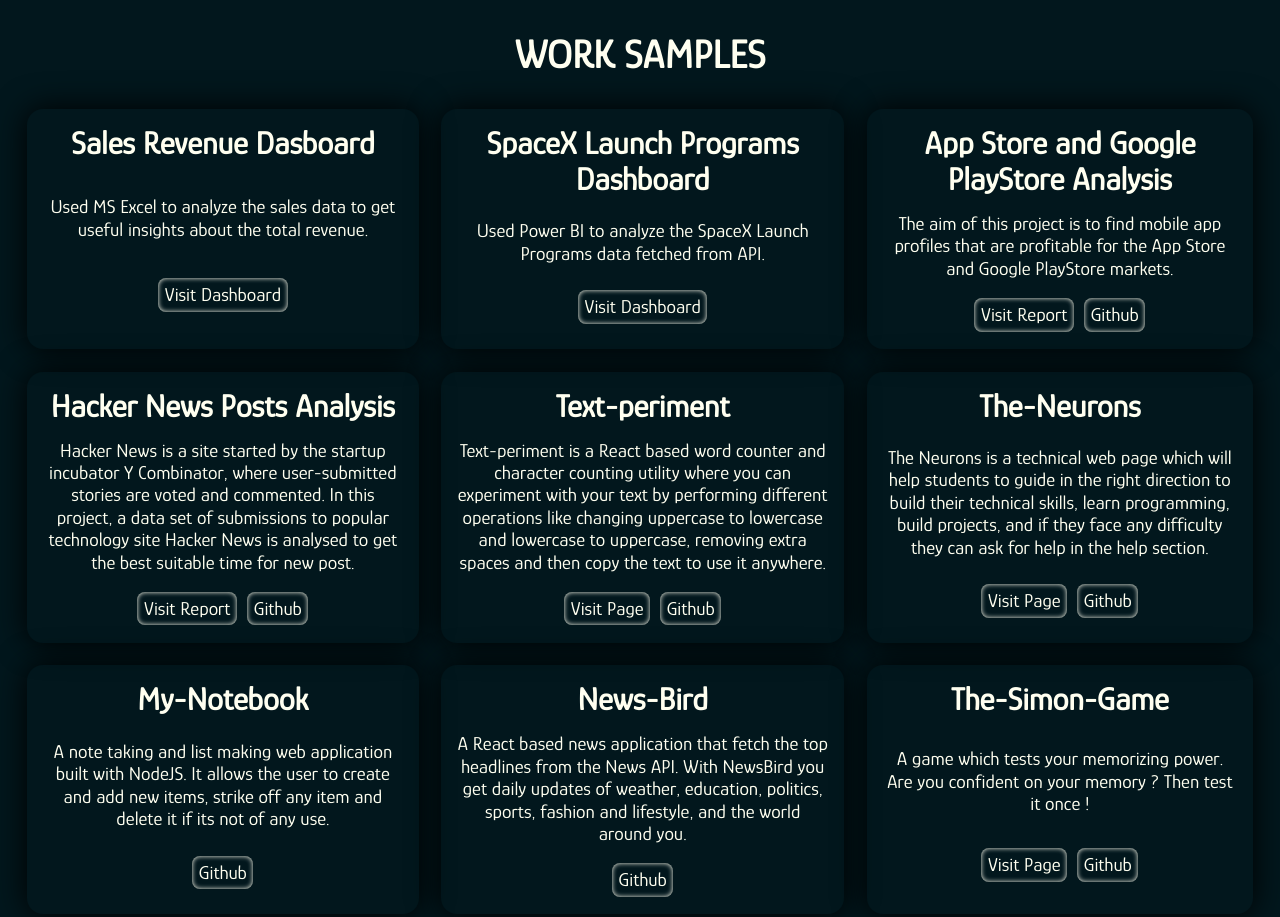
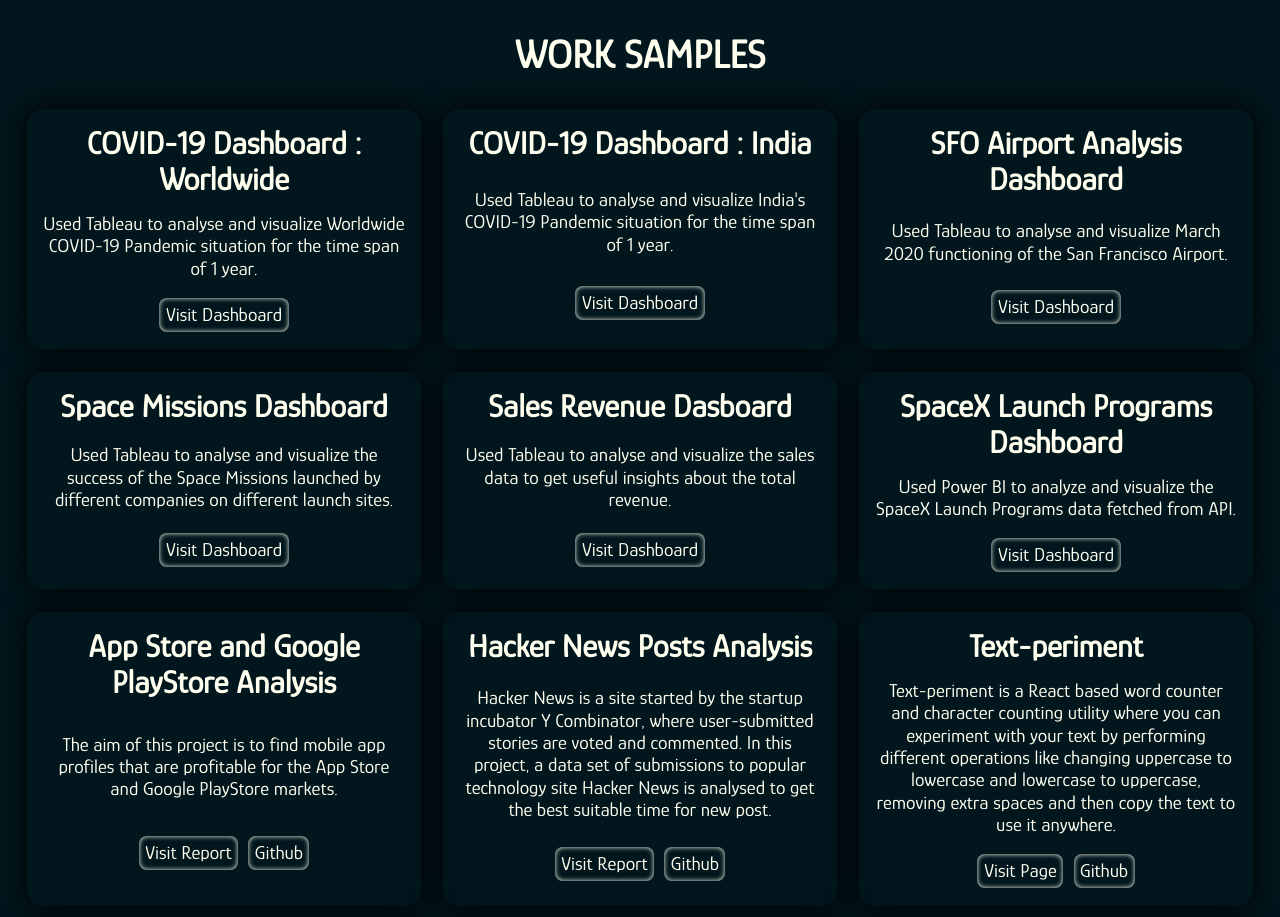
Before and after one commit to Abhi02-pro/My-Portfolio, a plain HTML site: page work.html in a window 1280 px wide. Shown: the top 917 px of the page. Drawn offline with Linux system fonts and the light colour scheme.

Commit message:
add tableau dashboards to work section

```diff
--- a/work.html
+++ b/work.html
@@ -13,15 +13,43 @@
         <h1>WORK SAMPLES</h1>
         <div class="cards">
             <div class="work-card">
+                <h1>COVID-19 Dashboard : Worldwide</h1>
+                <p>Used Tableau to analyse and visualize Worldwide COVID-19 Pandemic situation for the time span of 1 year.</p>
+                <div class="card-buttons">
+                    <a href="https://public.tableau.com/app/profile/abhinav.upadhyay/viz/COVID-19DashboardWorldwide_16413669824800/COVID-19Dashboard" target="_blank">Visit Dashboard</a>
+                </div>
+           </div>
+           <div class="work-card">
+                <h1>COVID-19 Dashboard : India</h1>
+                <p>Used Tableau to analyse and visualize India's COVID-19 Pandemic situation for the time span of 1 year.</p>
+                <div class="card-buttons">
+                    <a href="https://public.tableau.com/app/profile/abhinav.upadhyay/viz/COVID-19DashboardIndia_16413686523040/COVID-19DashboardIndia" target="_blank">Visit Dashboard</a>
+                </div>
+            </div>
+            <div class="work-card">
+                    <h1>SFO Airport Analysis Dashboard</h1>
+                    <p>Used Tableau to analyse and visualize March 2020 functioning of the San Francisco Airport.</p>
+                    <div class="card-buttons">
+                        <a href="https://public.tableau.com/app/profile/abhinav.upadhyay/viz/March20SFOAirportAnalysisDashboard/March20SFOAirportDashboard" target="_blank">Visit Dashboard</a>
+                    </div>
+            </div>
+            <div class="work-card">
+                <h1>Space Missions Dashboard</h1>
+                <p>Used Tableau to analyse and visualize the success of the Space Missions launched by different companies on different launch sites.</p>
+                <div class="card-buttons">
+                    <a href="https://public.tableau.com/app/profile/abhinav.upadhyay/viz/SpaceMissionsDashboard_16414068127290/SpaceMissionsDashboard" target="_blank">Visit Dashboard</a>
+                </div>
+            </div>
+            <div class="work-card">
                 <h1>Sales Revenue Dasboard</h1>
-                <p>Used MS Excel to analyze the sales data to get useful insights about the total revenue.</p>
+                <p>Used Tableau to analyse and visualize the sales data to get useful insights about the total revenue.</p>
                 <div class="card-buttons">
                     <a href="https://onedrive.live.com/edit.aspx?resid=D10FB858AC73F1F1!134&ithint=file%2cxlsx&wdOrigin=OFFICECOM-WEB.START.MRU" target="_blank">Visit Dashboard</a>
                 </div>
            </div>
            <div class="work-card">
                 <h1>SpaceX Launch Programs Dashboard</h1>
-                <p>Used Power BI to analyze the SpaceX Launch Programs data fetched from API.</p>
+                <p>Used Power BI to analyze and visualize the SpaceX Launch Programs data fetched from API.</p>
                 <div class="card-buttons">
                     <a href="https://app.powerbi.com/groups/me/reports/7fe0d079-80b8-44bf-927b-28a09002cea5/ReportSection" target="_blank">Visit Dashboard</a>
                 </div>
```
Also changed, not shown: index.html (+7 -8 lines).
